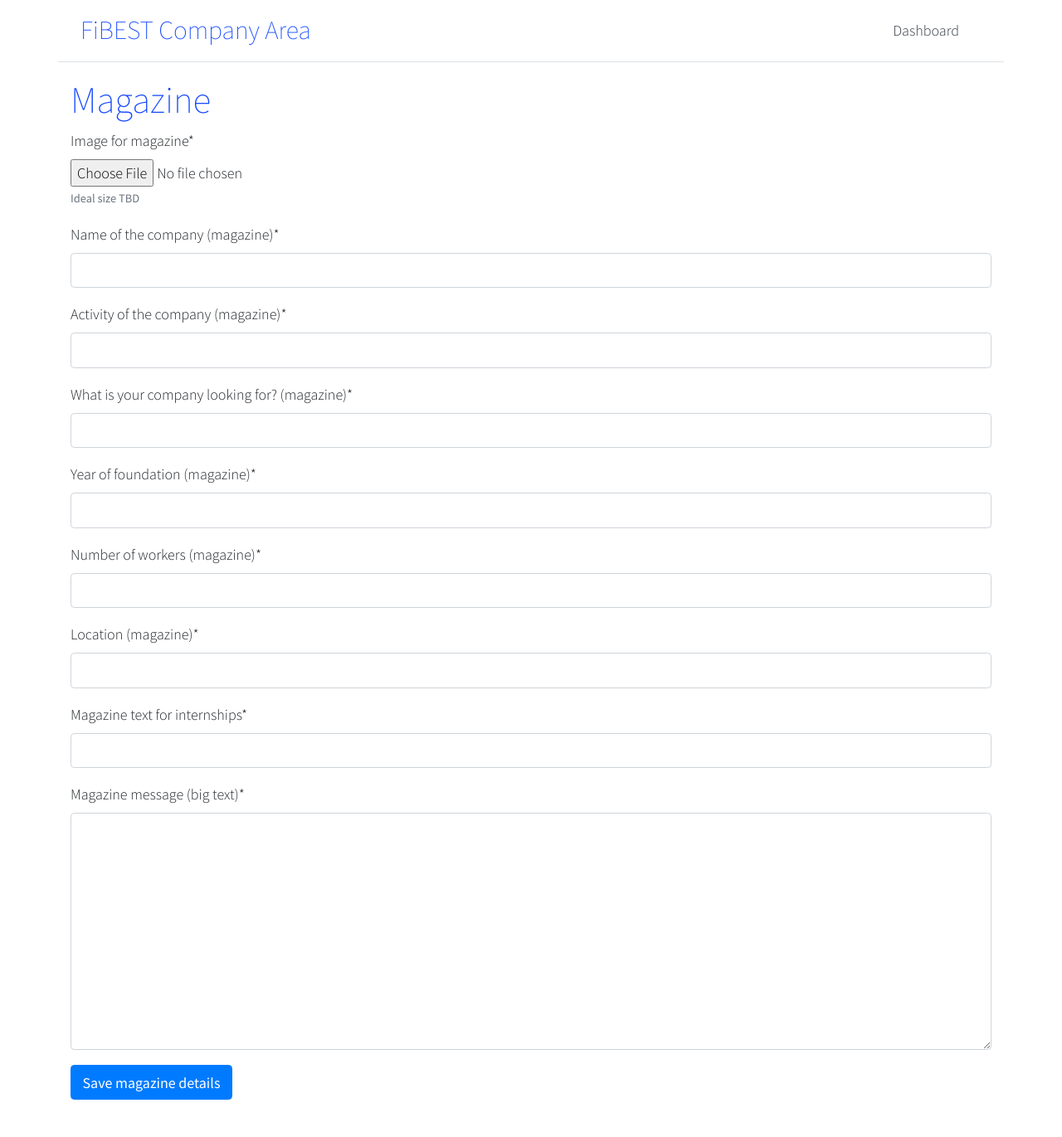
After one commit to LBGValladolid/fibest, a Django app: page /magazine/ in a window 1280 px wide. The commit adds this page. Shown: the whole page at 83% size. Run offline with Django 3.2, Linux system fonts and the light colour scheme; some libraries are stand-ins or nearby versions.

Commit message:
WIP Magazine Form

```diff
--- a/fibest/admin.py
+++ b/fibest/admin.py
@@ -1,7 +1,10 @@
 from django.contrib import admin
 
-from .models.company import Company
+from .models.company import Company, Magazine, Stand, Forum
 from .models.cv import CV
 
 admin.site.register(Company)
 admin.site.register(CV)
+admin.site.register(Magazine)
+admin.site.register(Stand)
+admin.site.register(Forum)
--- a/fibest/templates/dashboard.html
+++ b/fibest/templates/dashboard.html
@@ -7,5 +7,6 @@
     <body>
         <h1>{{ company.name }}</h1>
         <a href="/inscription/">Revisar inscripción</a>
+        <a href="/magazine/">Editar detalles de la revista</a>
     </body>
 </html>
--- /dev/null
+++ b/fibest/templates/magazine.html
@@ -0,0 +1,54 @@
+<!DOCTYPE html>
+<html>
+    <head>
+        <meta charset="utf-8">
+        <title>Magazine FiBEST</title>
+        <meta name="viewport" content="width=device-width, initial-scale=1">
+        <link rel="stylesheet" href="https://stackpath.bootstrapcdn.com/bootstrap/4.3.1/css/bootstrap.min.css" integrity="sha384-ggOyR0iXCbMQv3Xipma34MD+dH/1fQ784/j6cY/iJTQUOhcWr7x9JvoRxT2MZw1T" crossorigin="anonymous">
+        <link href="https://fonts.googleapis.com/css?family=Source+Sans+Pro:200,300,400&display=swap&subset=latin-ext" rel="stylesheet">
+
+        <style>
+            * {
+                font-family: 'Source Sans Pro', sans-serif;
+                font-weight: 300;
+                font-size: 18px;
+            }
+
+            body {
+                padding-bottom: 2.5rem;
+            }
+
+            h1, h2, h3 {
+                font-weight: 200;
+                color: #1447ff;
+            }
+        </style>
+
+        {% load crispy_forms_tags %}
+    </head>
+    <body>
+        <div class="d-flex flex-column flex-md-row align-items-center p-3 px-md-4 mb-3 bg-white border-bottom box-shadow container">
+            <h3 class="my-0 mr-md-auto ">FiBEST Company Area</h3>
+            <nav class="my-2 my-md-0 mr-md-3">
+                <a class="p-2 text-dark" href="{% url 'dashboard' %}">Dashboard</a>
+            </nav>
+        </div>
+
+
+        <section class="container">
+            <h1>Magazine</h1>
+            <form method="POST">
+                {% csrf_token %}
+                {{ form|crispy }}
+
+                <button type="submit" class="btn btn-primary">Save magazine details</button>
+            </form>
+        </section>
+
+
+        {# Bootstrap JS, Popper y JQuery #}
+        <script src="https://code.jquery.com/jquery-3.3.1.slim.min.js" integrity="sha384-q8i/X+965DzO0rT7abK41JStQIAqVgRVzpbzo5smXKp4YfRvH+8abtTE1Pi6jizo" crossorigin="anonymous"></script>
+        <script src="https://cdnjs.cloudflare.com/ajax/libs/popper.js/1.14.7/umd/popper.min.js" integrity="sha384-UO2eT0CpHqdSJQ6hJty5KVphtPhzWj9WO1clHTMGa3JDZwrnQq4sF86dIHNDz0W1" crossorigin="anonymous"></script>
+        <script src="https://stackpath.bootstrapcdn.com/bootstrap/4.3.1/js/bootstrap.min.js" integrity="sha384-JjSmVgyd0p3pXB1rRibZUAYoIIy6OrQ6VrjIEaFf/nJGzIxFDsf4x0xIM+B07jRM" crossorigin="anonymous"></script>
+    </body>
+</html>
--- a/fibest/urls.py
+++ b/fibest/urls.py
@@ -22,11 +22,13 @@ from fibest.views import index
 from fibest.views import login
 from fibest.views import dashboard
 from fibest.views import inscription
+from fibest.views import magazine
 
 urlpatterns = [
     path('admin/', admin.site.urls),
     path('', index.index, name='index'),
     path('login/', login.login, name="login"),
     path('dashboard/', dashboard.index, name="dashboard"),
-    path('inscription/', inscription.index, name="inscription")
+    path('inscription/', inscription.index, name="inscription"),
+    path('magazine/', magazine.index, name="magazine")
 ] + static(settings.STATIC_URL, document_root=settings.STATIC_ROOT)
--- a/fibest/views/login.py
+++ b/fibest/views/login.py
@@ -27,6 +27,7 @@ def login(request):
             company.login_code = code
             company.save()
             send_login_mail(email, code)
+            return redirect("/")
         except Company.DoesNotExist:
             # CREAR COMPAÑIA NUEVA
             return redirect("/inscription/")
--- /dev/null
+++ b/fibest/views/magazine.py
@@ -0,0 +1,35 @@
+from django import forms
+from django.shortcuts import render, redirect
+
+from fibest.models.company import Magazine, Company
+
+# TODO: no guarda bien
+
+class MagazineForm(forms.ModelForm):
+    class Meta:
+        model = Magazine
+        fields = ("publi_magazine", "name_magazine", "activity_magazine", "search_magazine", "year_magazine", "workers_magazine", "location_magazine", "internships_magazine", "message_magazine")
+
+def index(request):
+    if request.method == "GET":
+        try:
+            magazine = Magazine.objects.get(company=request.session["id"])
+            form = MagazineForm(instance=magazine)
+            return render(request, "magazine.html", {"form": form})
+        except:
+            form = MagazineForm()
+            return render(request, "magazine.html", {"form": form})
+    elif request.method == "POST":
+        try:
+            magazine = Magazine.objects.get(company=request.session["id"])
+            form = MagazineForm(request.POST, instance=magazine)
+            if form.is_valid():
+                form.save()
+        except:
+            form = MagazineForm(request.POST)
+            if form.is_valid():
+                magazine = form.save(commit=False)
+                magazine.company = Company.objects.get(id=request.session["id"])
+                magazine.save()
+        finally:
+            return redirect("/dashboard")
```
Also changed, not shown: fibest/views/dashboard.py (+5 -2 lines).
